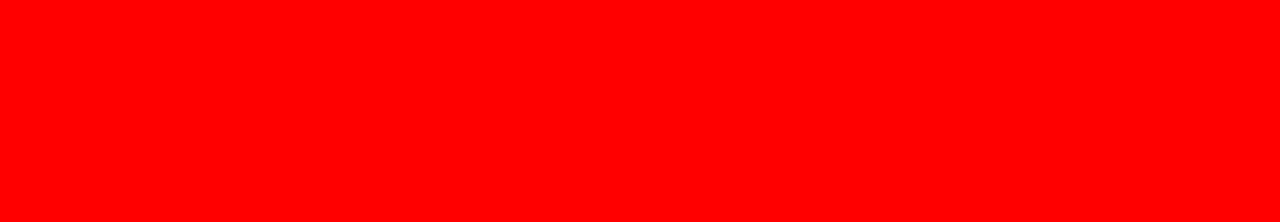
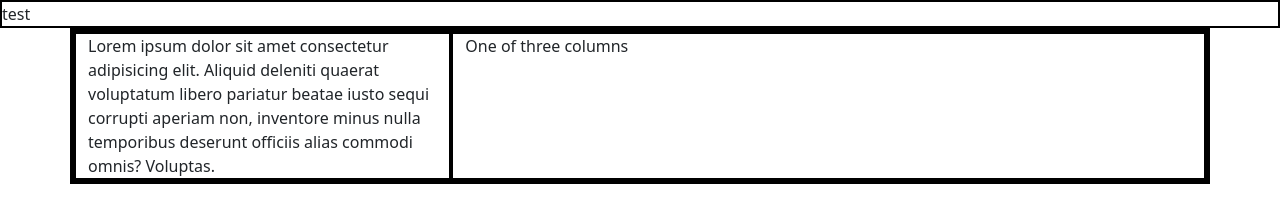
Before and after one commit to DanielMaherDev/CV, a plain HTML site: page index.html in a window 1280 px wide. Drawn offline with nearby package versions, Linux system fonts and the light colour scheme.

Commit message:
add bootstrap, and basic strucure of top section

```diff
--- a/assets/styles/style.css
+++ b/assets/styles/style.css
@@ -1,3 +1,3 @@
-body {
-    background-color: red;
+div {
+    border: 2px solid black;
 }
--- a/index.html
+++ b/index.html
@@ -5,9 +5,29 @@
     <meta http-equiv="X-UA-Compatible" content="IE=edge">
     <meta name="viewport" content="width=device-width, initial-scale=1.0">
     <link rel="stylesheet" href="assets/styles/style.css">
+    <!-- bootstrap -->
+    <link href="https://cdn.jsdelivr.net/npm/bootstrap@5.3.0-alpha3/dist/css/bootstrap.min.css" rel="stylesheet" integrity="sha384-KK94CHFLLe+nY2dmCWGMq91rCGa5gtU4mk92HdvYe+M/SXH301p5ILy+dN9+nJOZ" crossorigin="anonymous">
     <title>Daniel Maher's CV</title>
 </head>
 <body>
+    <header><div>
+        <nav>test</nav>
+    </div>
+    </header>
+    <main>
+        <div class="container">
+            <div class="row">
+                <div class="col-sm-4">
+Lorem ipsum dolor sit amet consectetur adipisicing elit. Aliquid deleniti quaerat voluptatum libero pariatur beatae iusto sequi corrupti aperiam non, inventore minus nulla temporibus deserunt officiis alias commodi omnis? Voluptas.                </div>
+
+                <div class="col-sm-8">
+                  One of three columns
+                </div>
+              </div>
+        </div>
+    </main>
+    <footer></footer>
+    <script src="https://cdn.jsdelivr.net/npm/bootstrap@5.3.0-alpha3/dist/js/bootstrap.bundle.min.js" integrity="sha384-ENjdO4Dr2bkBIFxQpeoTz1HIcje39Wm4jDKdf19U8gI4ddQ3GYNS7NTKfAdVQSZe" crossorigin="anonymous"></script>
 
 </body>
 </html>
```
